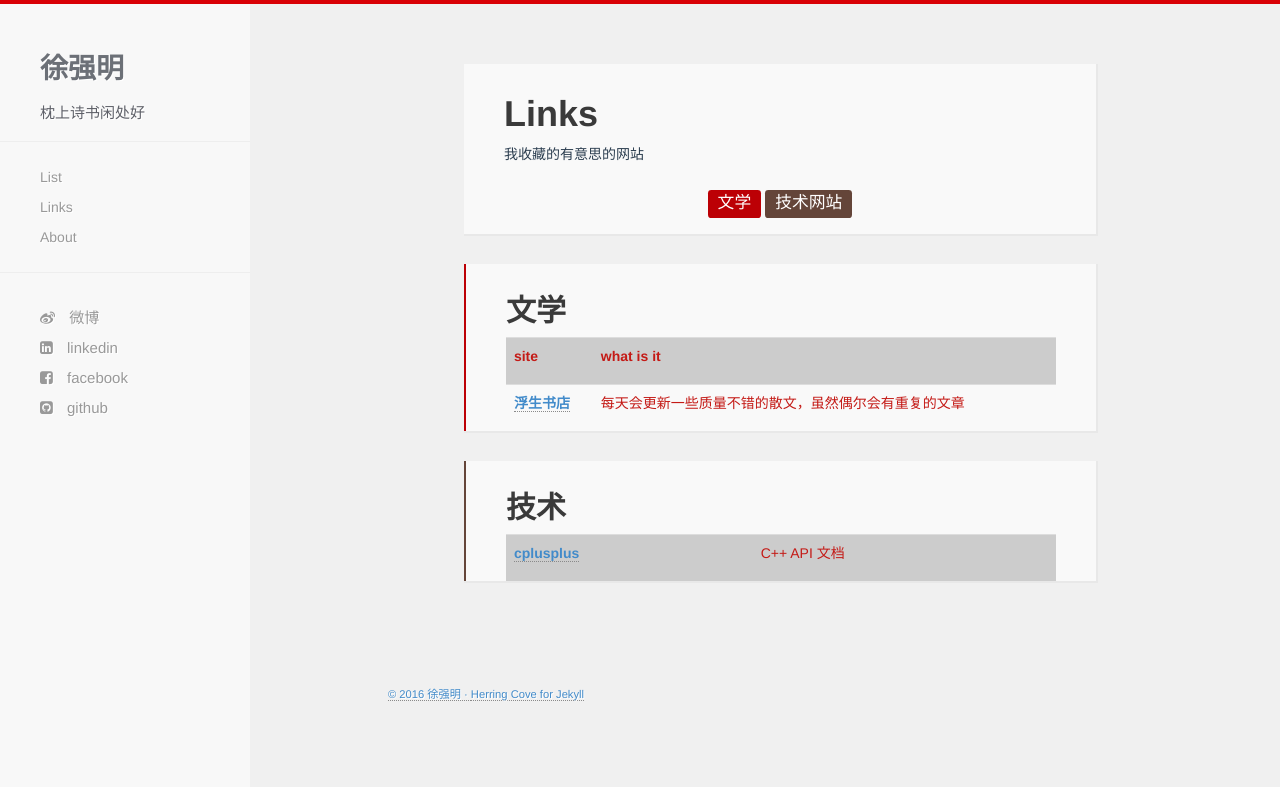
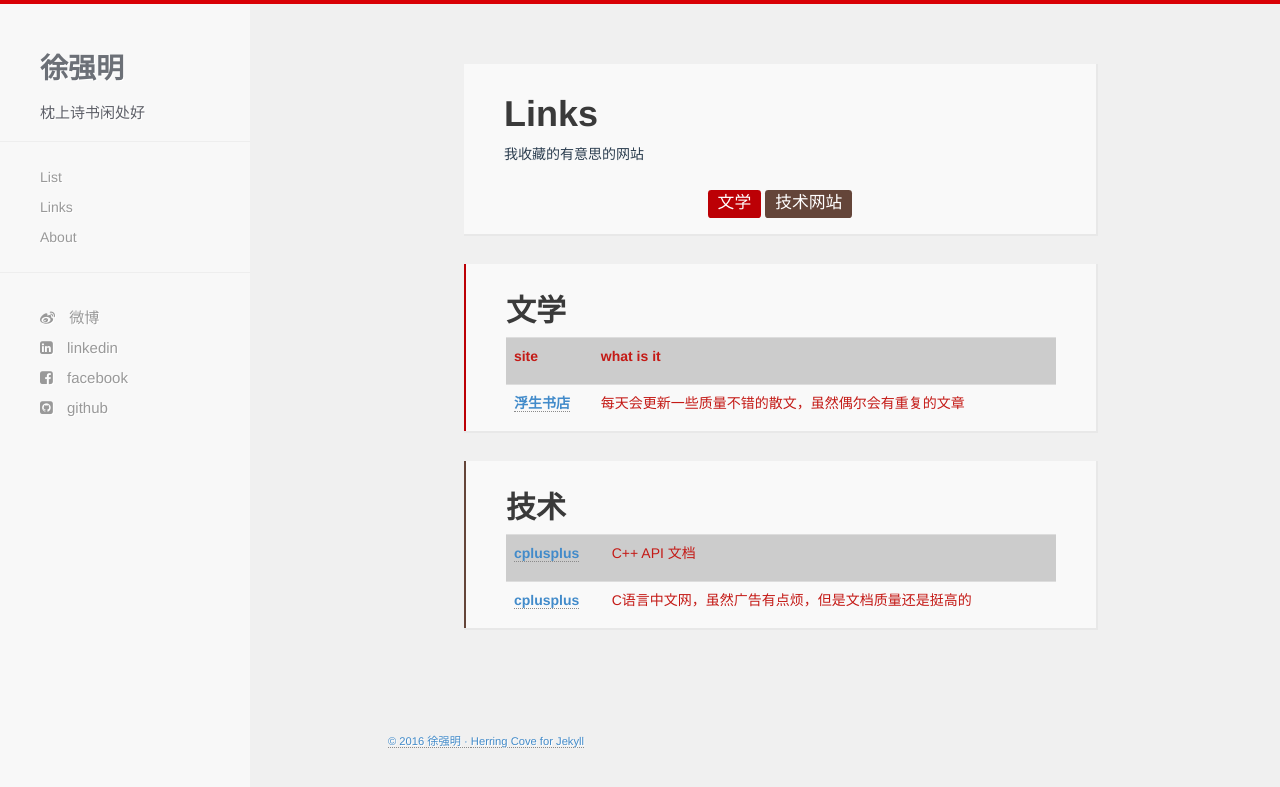
Before and after one commit to xuqiangm/xuqiangm.github.io, a Jekyll site: the page built from links.html, in a window 1280 px wide. Shown: the top 787 px of the page. Built offline with Jekyll 4.4.1, drawn with Linux system fonts in a browser that asks for light colours; nearby versions of some CDN libraries; Markdown is read by kramdown in place of the engine named in the settings.

Commit message:
增加了一个网站

```diff
--- a/links.html
+++ b/links.html
@@ -92,6 +92,13 @@
             </td>
           </tr>
           <tr>
+            <td valign="top" class="td1">
+              <p class="p2"><span class="s1"><a href="http://c.biancheng.net/"><b>cplusplus</b></a></span></p>
+            </td>
+            <td valign="top" class="td2">
+              <p class="p2"><span class="s2">C语言中文网，虽然广告有点烦，但是文档质量还是挺高的</span></p>
+            </td>
+          </tr>
 
         </tbody>
       </table>
```
